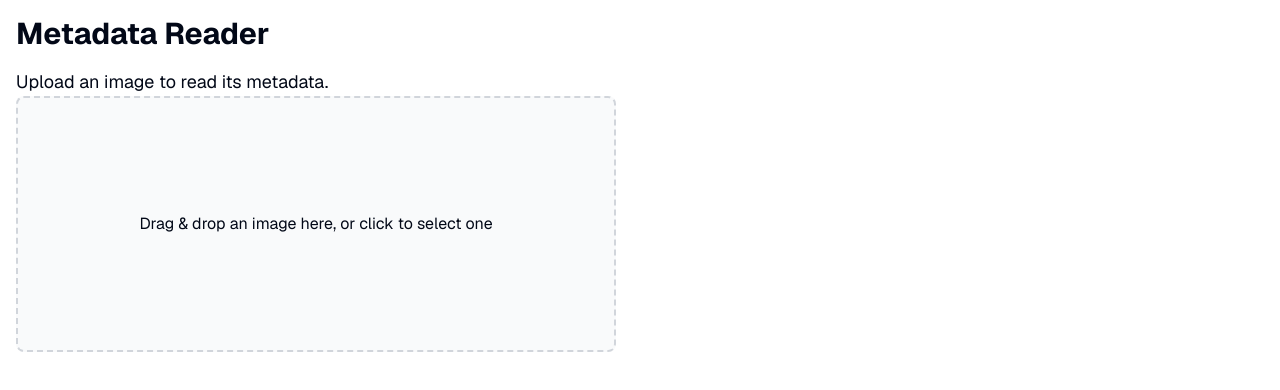
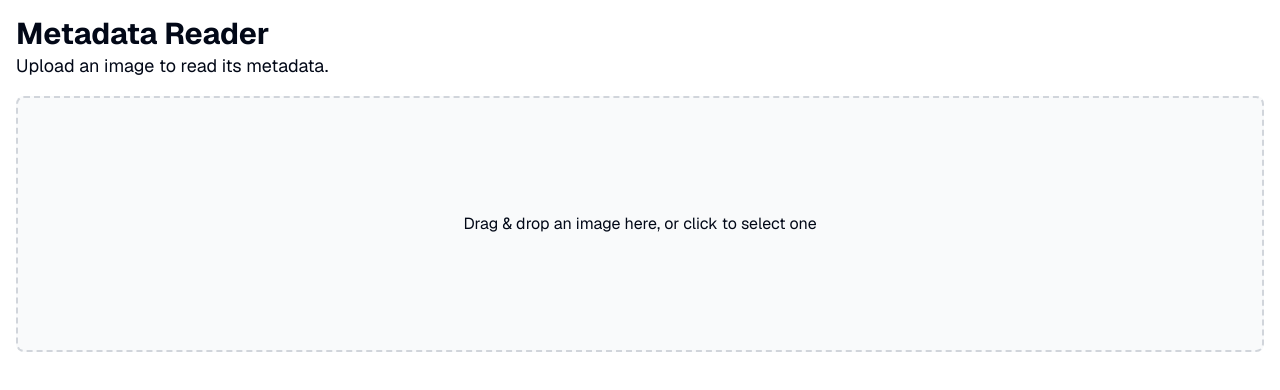
Before and after one commit to Thomas97417/metadata-reader, a Next.js app: page / in a window 1280 px wide. Shown: the top 390 px of the page. Built offline with nearby package versions, Linux system fonts and the light colour scheme.

Commit message:
updated website layout

```diff
--- a/app/page.tsx
+++ b/app/page.tsx
@@ -9,20 +9,19 @@ export default function Home() {
   const [imageUrl, setImageUrl] = useState<string | null>(null);
   const [fileName, setFileName] = useState<string | null>(null);
   return (
-    <>
-      <h1 className="font-bold text-3xl m-4">Metadata Reader</h1>
-      <div className="w-full flex gap-4">
-        <div className="w-1/2">
-          <div className="mx-4">
+    <div className="max-w-7xl mx-auto">
+      <div className="m-4">
+        <h1 className="font-bold text-3xl">Metadata Reader</h1>
         <p className="text-lg">Upload an image to read its metadata.</p>
+      </div>
+      <div className="w-full px-4">
         <ImageUploader
           setMetadata={setMetadata}
           setImageUrl={setImageUrl}
           setFileName={setFileName}
         />
       </div>
-        </div>
-        <div className="w-1/2">
+      <div className="mt-4 px-4 flex">
         <ImageDetails
           metadata={metadata}
           imageUrl={imageUrl}
@@ -30,6 +29,5 @@ export default function Home() {
         />
       </div>
     </div>
-    </>
   );
 }
--- a/components/ImageDetails.tsx
+++ b/components/ImageDetails.tsx
@@ -9,27 +9,28 @@ export default function ImageDetails({
   imageUrl,
   fileName,
 }: ImageDetailsProps) {
+  console.log(metadata);
   return (
-    <div className="flex flex-col w-full mx-auto">
+    <div className="flex w-full">
       {imageUrl && (
-        <div>
+        <div className="flex-1 flex-col">
           <img
             src={imageUrl}
             alt="uploaded"
-            className="w-80 h-80 object-cover mx-auto rounded-md"
+            className="w-80 h-80 object-cover rounded-md"
           />
-          <div className="mx-auto">
-            <h2 className="text-sm font-light ">Filename: {fileName}</h2>
-          </div>
+          <p className="text-sm font-light ">
+            <span className="text-md font-semibold">Filename:</span> {fileName}
+          </p>
         </div>
       )}
-      {metadata && (
-        <div className="mt-4">
-          <h3 className="font-bold">Metadata:</h3>
+      {metadata !== null && (
+        <div className="flex-1">
+          <p className="font-bold text-lg">Metadata:</p>
           <pre className="max-w-full overflow-x-auto ">
-            {metadata !== (null || undefined)
+            {metadata !== undefined
               ? JSON.stringify(metadata, null, 2)
-              : "No metadata on this file"}
+              : "This image has no metadata."}
           </pre>
         </div>
       )}
```
Lines whose indentation alone changed are shown as unchanged.
